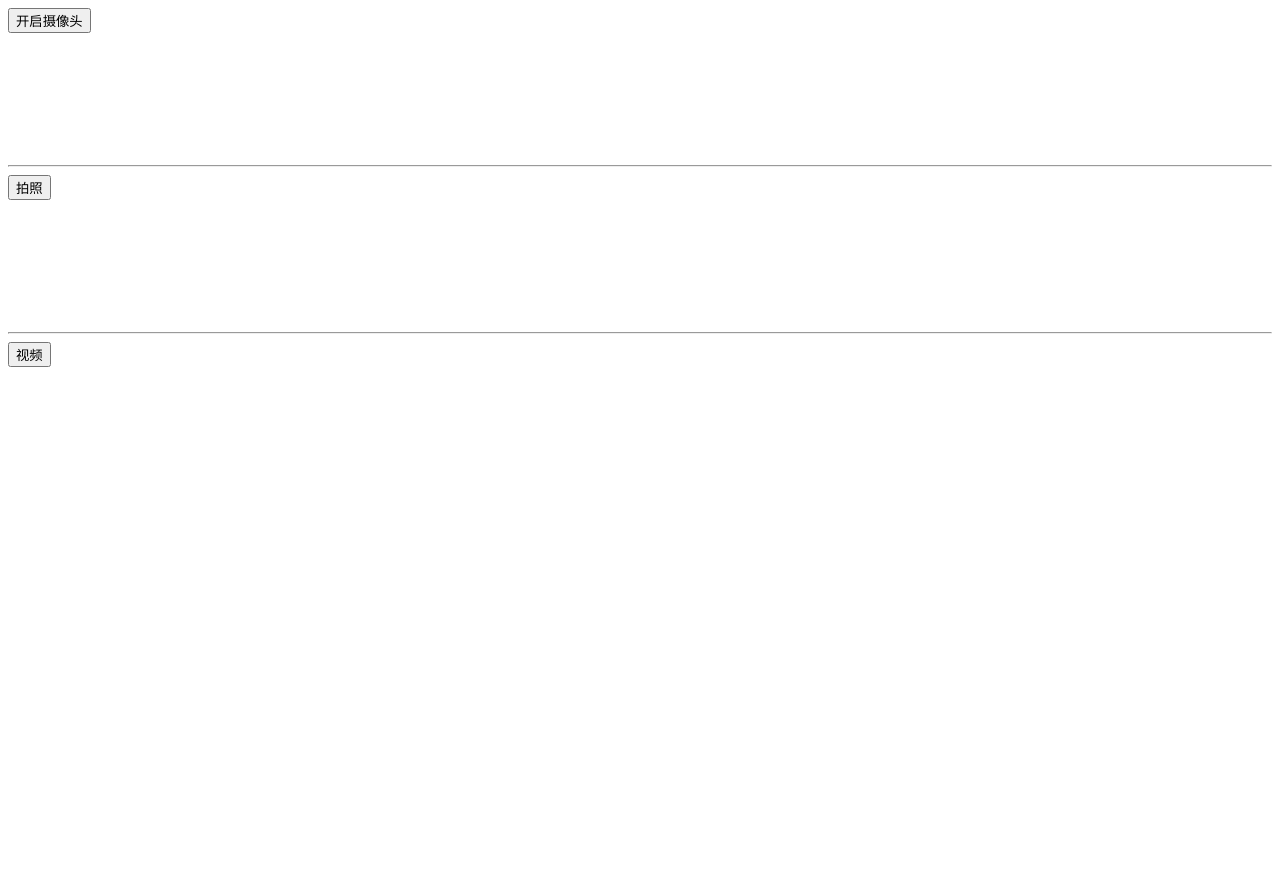
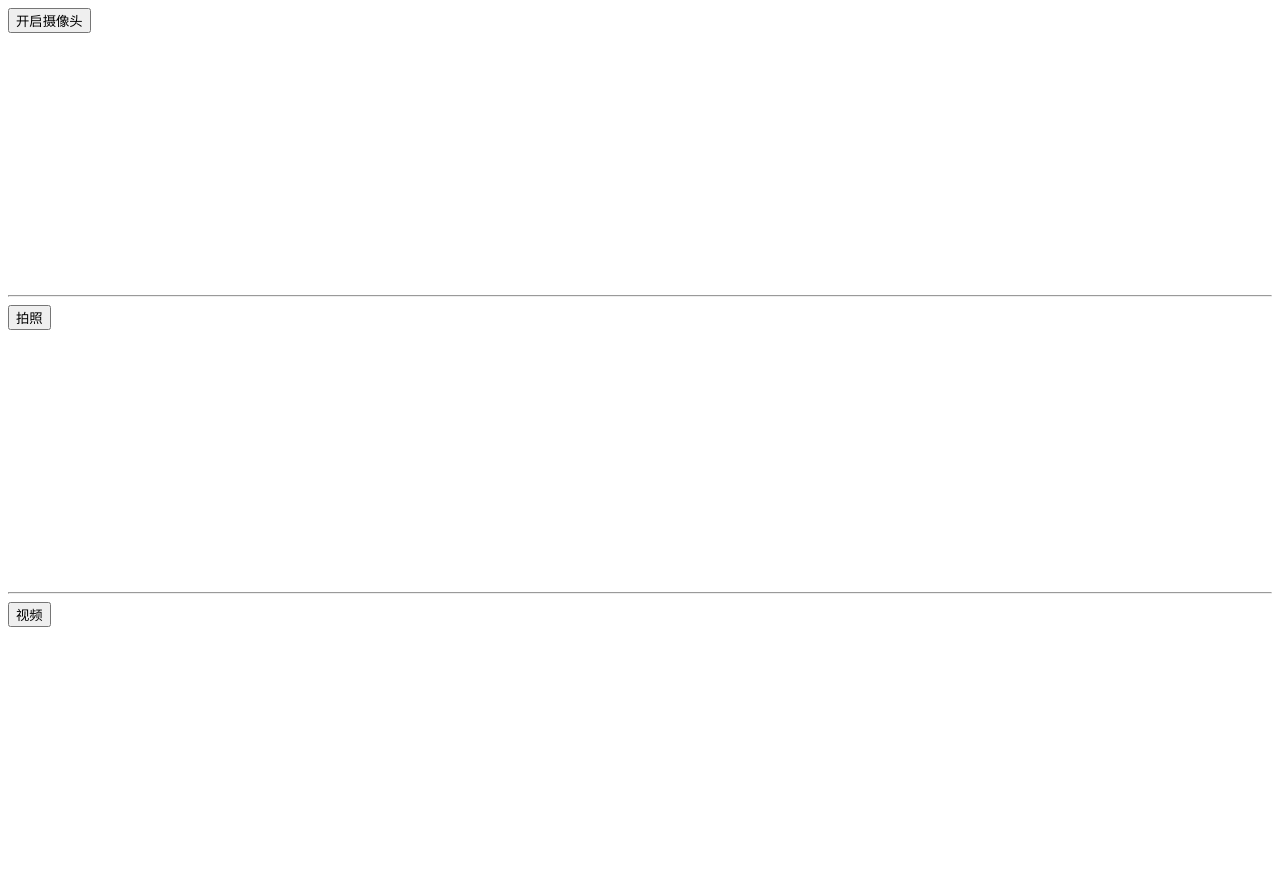
Before and after one commit to wilsonwys/wilsonwys.github.io, a plain HTML site: page work/camera.html in a window 1280 px wide. Before the commit the page ends 800 px from the top, so only its background shows below. Drawn offline with Linux system fonts and the light colour scheme.

Commit message:
更改大小

```diff
--- a/work/camera.html
+++ b/work/camera.html
@@ -6,11 +6,11 @@
 </head>
 <body>
     <input type="button" title="开启摄像头" value="开启摄像头" onclick="getMedia();" /><br />
-    <video height="120px" autoplay="autoplay"></video><hr />
+    <video width="100%" height="250" autoplay="autoplay"></video><hr />
     <input type="button" title="拍照" value="拍照" onclick="getPhoto();" /><br />
-    <canvas id="canvas1" height="120px" ></canvas><hr />
+    <canvas width="100%" height="250" id="canvas1"></canvas><hr />
     <input type="button" title="视频" value="视频" onclick="getVedio();" /><br />
-    <canvas id="canvas2" height="120px"></canvas>
+    <canvas width="100%" height="250" id="canvas2"></canvas>
 
     <script type="text/javascript">
         var video = document.querySelector('video');
```
